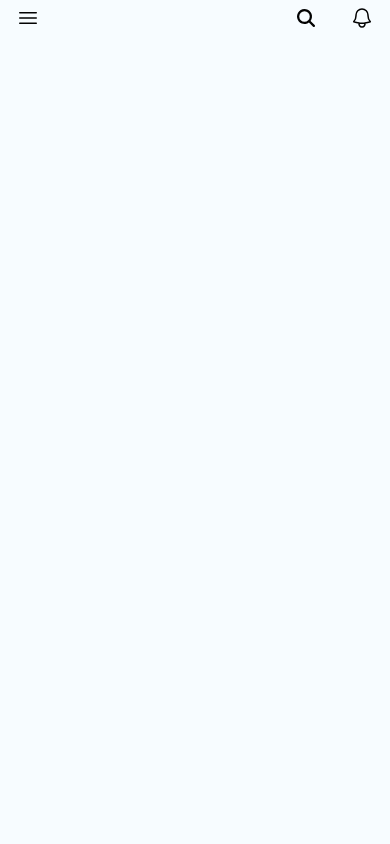
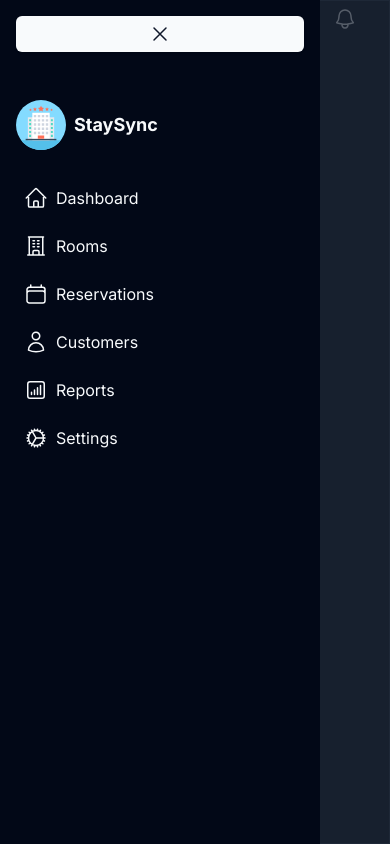
Before and after one commit to pateldeep1217/motel-management, a Next.js app: page / in a window 390 px wide. Both pictures are taken after a click on the button 28 px from the left and 18 px from the top of the page. Built offline with nearby package versions, Linux system fonts and the light colour scheme.

Commit message:
implement responsive navigation

```diff
--- a/app/globals.css
+++ b/app/globals.css
@@ -4,36 +4,25 @@
 
 @layer base {
   :root {
-    --gradient: #134e5e;
-    --background: 205 98.3% 98.44%;
-    --foreground: 205 6.6000000000000005% 0.88%;
-
-    --muted: 205 6.6000000000000005% 92.2%;
-    --muted-foreground: 205 3.3000000000000003% 42.2%;
-
-    --popover: 205 37.199999999999996% 92.2%;
-    --popover-foreground: 205 6.6000000000000005% 1.1%;
-
-    --card: 205 37.199999999999996% 92.2%;
-    --card-foreground: 205 6.6000000000000005% 1.1%;
-
-    --border: 205 11.600000000000001% 89.88%;
-    --input: 205 11.600000000000001% 89.88%;
-
-    --primary: 205 66% 22%;
-    --primary-foreground: 205 1.32% 92.2%;
-
-    --secondary: 205 3.3000000000000003% 96.1%;
-    --secondary-foreground: 205 4.96% 12.2%;
-
-    --accent: 205 3.3000000000000003% 96.1%;
-    --accent-foreground: 205 4.96% 12.2%;
-
+    --background: 0 0% 100%;
+    --foreground: 222.2 84% 4.9%;
+    --card: 0 0% 100%;
+    --card-foreground: 222.2 84% 4.9%;
+    --popover: 0 0% 100%;
+    --popover-foreground: 222.2 84% 4.9%;
+    --primary: 222.2 47.4% 11.2%;
+    --primary-foreground: 210 40% 98%;
+    --secondary: 210 40% 96.1%;
+    --secondary-foreground: 222.2 47.4% 11.2%;
+    --muted: 210 40% 96.1%;
+    --muted-foreground: 215.4 16.3% 46.9%;
+    --accent: 210 40% 96.1%;
+    --accent-foreground: 222.2 47.4% 11.2%;
     --destructive: 0 84.2% 60.2%;
-    --destructive-foreground: 0 0% 98%;
-
-    --ring: 205 66% 22%;
-
+    --destructive-foreground: 210 40% 98%;
+    --border: 214.3 31.8% 91.4%;
+    --input: 214.3 31.8% 91.4%;
+    --ring: 222.2 84% 4.9%;
     --radius: 0.5rem;
     --chart-1: 12 76% 61%;
     --chart-2: 173 58% 39%;
@@ -43,43 +32,33 @@
   }
 
   .dark {
-    /* Name: custom color palette
-       Author: Ilias Ism
-       URL: https://gradient.page */
-
-    /* CSS: .bg-gradient { background: var(--gradient) } */
-    --gradient: #9cecfb;
-
-    --background: 201 59.800000000000004% 6.4%;
-    --foreground: 201 9.200000000000001% 99%;
-
-    --muted: 201 46% 24%;
-    --muted-foreground: 201 9.200000000000001% 58%;
-
-    --popover: 201 46.599999999999994% 10.4%;
-    --popover-foreground: 201 9.200000000000001% 99%;
-
-    --card: 201 46.599999999999994% 10.4%;
-    --card-foreground: 201 9.200000000000001% 99%;
-
-    --border: 201 46% 24%;
-    --input: 201 46% 24%;
-
-    --primary: 201 92% 80%;
-    --primary-foreground: 201 9.200000000000001% 8%;
-
-    --secondary: 201 46% 24%;
-    --secondary-foreground: 201 9.200000000000001% 99%;
-
-    --accent: 201 46% 24%;
-    --accent-foreground: 201 9.200000000000001% 99%;
-
+    --background: 222.2 84% 4.9%;
+    --foreground: 210 40% 98%;
+    --card: 222.2 84% 4.9%;
+    --card-foreground: 210 40% 98%;
+    --popover: 222.2 84% 4.9%;
+    --popover-foreground: 210 40% 98%;
+    --primary: 210 40% 98%;
+    --primary-foreground: 222.2 47.4% 11.2%;
+    --secondary: 217.2 32.6% 17.5%;
+    --secondary-foreground: 210 40% 98%;
+    --muted: 217.2 32.6% 17.5%;
+    --muted-foreground: 215 20.2% 65.1%;
+    --accent: 217.2 32.6% 17.5%;
+    --accent-foreground: 210 40% 98%;
     --destructive: 0 62.8% 30.6%;
-    --destructive-foreground: 201 9.200000000000001% 99%;
-
-    --ring: 201 92% 80%;
+    --destructive-foreground: 210 40% 98%;
+    --border: 217.2 32.6% 17.5%;
+    --input: 217.2 32.6% 17.5%;
+    --ring: 212.7 26.8% 83.9%;
+    --chart-1: 220 70% 50%;
+    --chart-2: 160 60% 45%;
+    --chart-3: 30 80% 55%;
+    --chart-4: 280 65% 60%;
+    --chart-5: 340 75% 55%;
   }
 }
+
 @layer base {
   * {
     @apply border-border;
--- a/app/layout.tsx
+++ b/app/layout.tsx
@@ -1,6 +1,8 @@
 import type { Metadata } from "next";
 import { Inter } from "next/font/google";
 import "./globals.css";
+import Navigation from "@/components/Navigation";
+import Header from "@/components/Header";
 
 const inter = Inter({ subsets: ["latin"] });
 
@@ -15,8 +17,16 @@ export default function RootLayout({
   children: React.ReactNode;
 }>) {
   return (
-    <html lang="en">
-      <body className={inter.className}>{children}</body>
+    <html lang="en" className="dark">
+      <body className={inter.className}>
+        <div className="border grid grid-cols-[auto_1fr_1fr] grid-rows-[auto_1fr_1fr] h-screen lg:grid-cols-[30vw_1fr_1fr] lg:grid-rows-[4rem_1fr_1fr]">
+          <Navigation className="lg:row-span-3" />
+          <Header className="col-span-2 " />
+          <main className="col-span-3 row-span-3  lg:col-start-2 ">
+            {children}
+          </main>
+        </div>
+      </body>
     </html>
   );
 }
--- a/app/page.tsx
+++ b/app/page.tsx
@@ -1,9 +1,6 @@
 import Header from "@/components/Header";
+import Navigation from "@/components/Navigation";
 
 export default function Home() {
-  return (
-    <main className="">
-      <Header />
-    </main>
-  );
+  return <div className="">Main Page</div>;
 }
--- a/components/Header.tsx
+++ b/components/Header.tsx
@@ -2,13 +2,15 @@ import { MagnifyingGlassIcon } from "@heroicons/react/16/solid";
 
 import { Bars3Icon, BellIcon } from "@heroicons/react/24/outline";
 
-import Navigation from "./Navigation";
 import { Button } from "./ui/button";
 
-function Header() {
+interface HeaderProps {
+  className?: string;
+}
+
+function Header({ className }: HeaderProps) {
   return (
-    <header className="flex items-center justify-between">
-      <Navigation />
+    <header className={`flex items-center justify-end px-4 ${className}`}>
       <div>
         <Button variant="ghost">
           <MagnifyingGlassIcon className="h-6 w-6" />
--- a/components/Logo.tsx
+++ b/components/Logo.tsx
@@ -1,19 +1,22 @@
 // components/Logo.js
+import { cn } from "@/lib/utils";
 import React from "react";
 interface LogoProps {
   svg: React.FC<React.SVGProps<SVGSVGElement>>;
   size?: number;
   color?: string;
   text?: string;
+  className?: string;
 }
 const Logo = ({
   svg: Svg,
   size = 50,
   color = "#000",
   text = "StaySync",
+  className,
 }: LogoProps) => {
   return (
-    <div className="flex items-center gap-2">
+    <div className={cn("flex items-center gap-2", className)}>
       <Svg width={size} height={size} fill={color} />
       <span className={`text-${color} text-lg font-bold`}>{text}</span>
     </div>
--- a/components/Navigation.tsx
+++ b/components/Navigation.tsx
@@ -1,16 +1,49 @@
 "use client";
-import { Bars3Icon } from "@heroicons/react/24/outline";
+import { Bars3Icon, XMarkIcon } from "@heroicons/react/24/outline";
 import React, { useState } from "react";
 import { Button } from "./ui/button";
+import { Dialog, DialogPanel } from "@headlessui/react";
+import NavigationLinks from "./NavigationLinks";
+import Logo from "./Logo";
+import HotelSVG from "./HotelSVG";
+interface NavigationProps {
+  className?: string;
+}
 
-function Navigation() {
-  const [isOpen, setIsOpen] = useState();
+function Navigation({ className }: NavigationProps) {
+  const [isOpen, setIsOpen] = useState(false);
+  console.log(isOpen);
   return (
-    <div>
-      <Button variant="ghost">
+    <nav className={`relative  lg:static ${className}`}>
+      <Button
+        variant="ghost"
+        className="lg:hidden"
+        onClick={() => setIsOpen(true)}
+      >
         <Bars3Icon className="w-6 h-6 cursor-pointer" />
       </Button>
-    </div>
+
+      <div className="hidden lg:flex  lg:flex-col gap-4 bg-card p-4 text-card-foreground h-screen">
+        <Logo svg={HotelSVG} className="mr-4" />
+        <NavigationLinks />
+      </div>
+
+      {isOpen && (
+        <Dialog open={isOpen} onClose={() => setIsOpen(false)}>
+          <div className="fixed inset-0 bg-gray-800 bg-opacity-75 z-50">
+            <div className=" h-full max-w-xs bg-card text-card-foreground p-4 space-y-4 ">
+              <DialogPanel className="flex flex-col gap-2">
+                <Button onClick={() => setIsOpen(false)}>
+                  <XMarkIcon className="w-6 h-6 cursor-pointer" />
+                </Button>
+                <Logo svg={HotelSVG} className="pt-10 pb-5" />
+                <NavigationLinks />
+              </DialogPanel>
+            </div>
+          </div>
+        </Dialog>
+      )}
+    </nav>
   );
 }
 
--- a/components/NavigationLinks.tsx
+++ b/components/NavigationLinks.tsx
@@ -1,3 +1,6 @@
+import Link from "next/link";
+import React from "react";
+
 import {
   BuildingOfficeIcon,
   CogIcon,
@@ -6,8 +9,11 @@ import {
   HomeIcon,
   UserIcon,
 } from "@heroicons/react/24/outline";
-import Link from "next/link";
-import React from "react";
+interface LinkProps {
+  href: string;
+  label: string;
+  icon: React.ReactNode;
+}
 
 const navigationLinks = [
   {
@@ -44,14 +50,15 @@ const navigationLinks = [
 ];
 function NavigationLinks() {
   return (
-    <ul className="flex flex-col gap-2 ">
+    <ul className="flex flex-col gap-2">
       {navigationLinks.map(({ href, label, icon }) => (
         <li key={label}>
-          <Link href={href}>
-            <div className="flex items-center gap-2">
-              {icon}
-              {label}
-            </div>
+          <Link
+            href={href}
+            className="flex items-center gap-2 p-2 rounded hover:bg-gray-200"
+          >
+            {icon}
+            {label}
           </Link>
         </li>
       ))}
```
